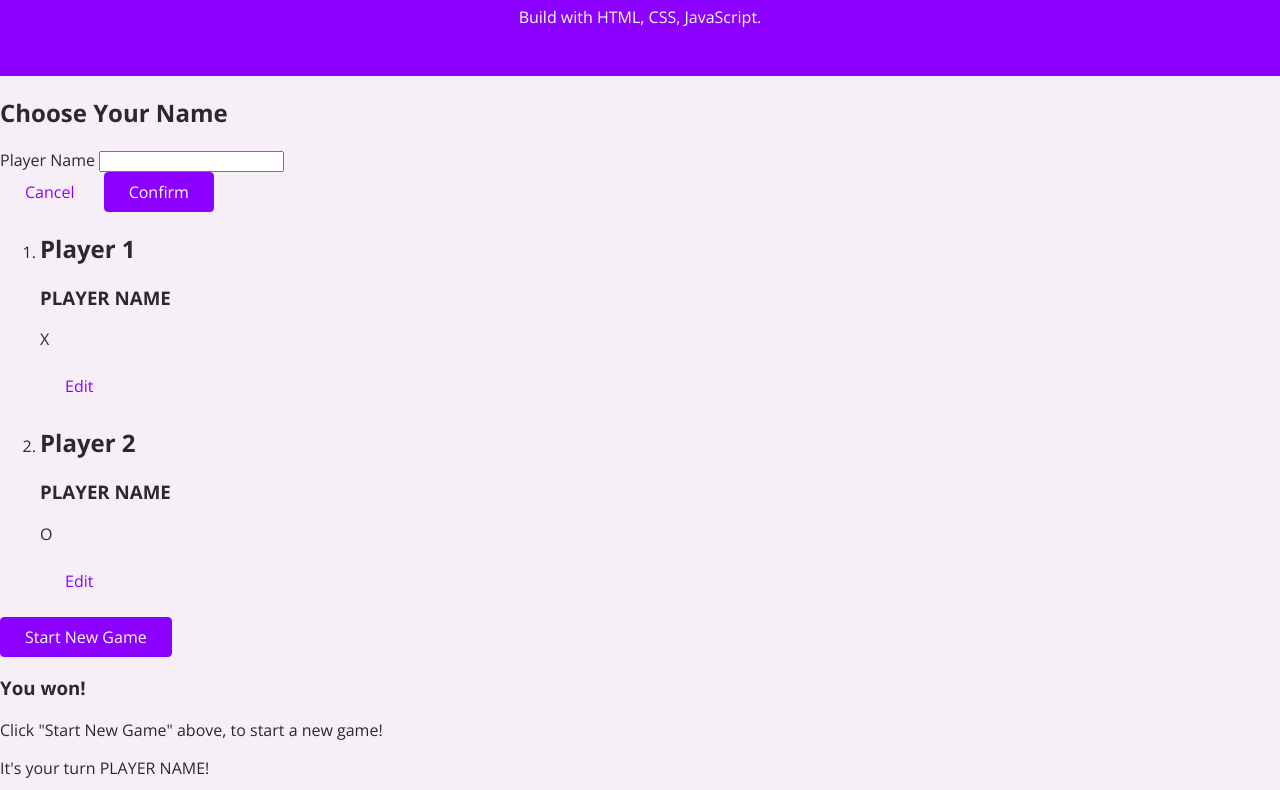
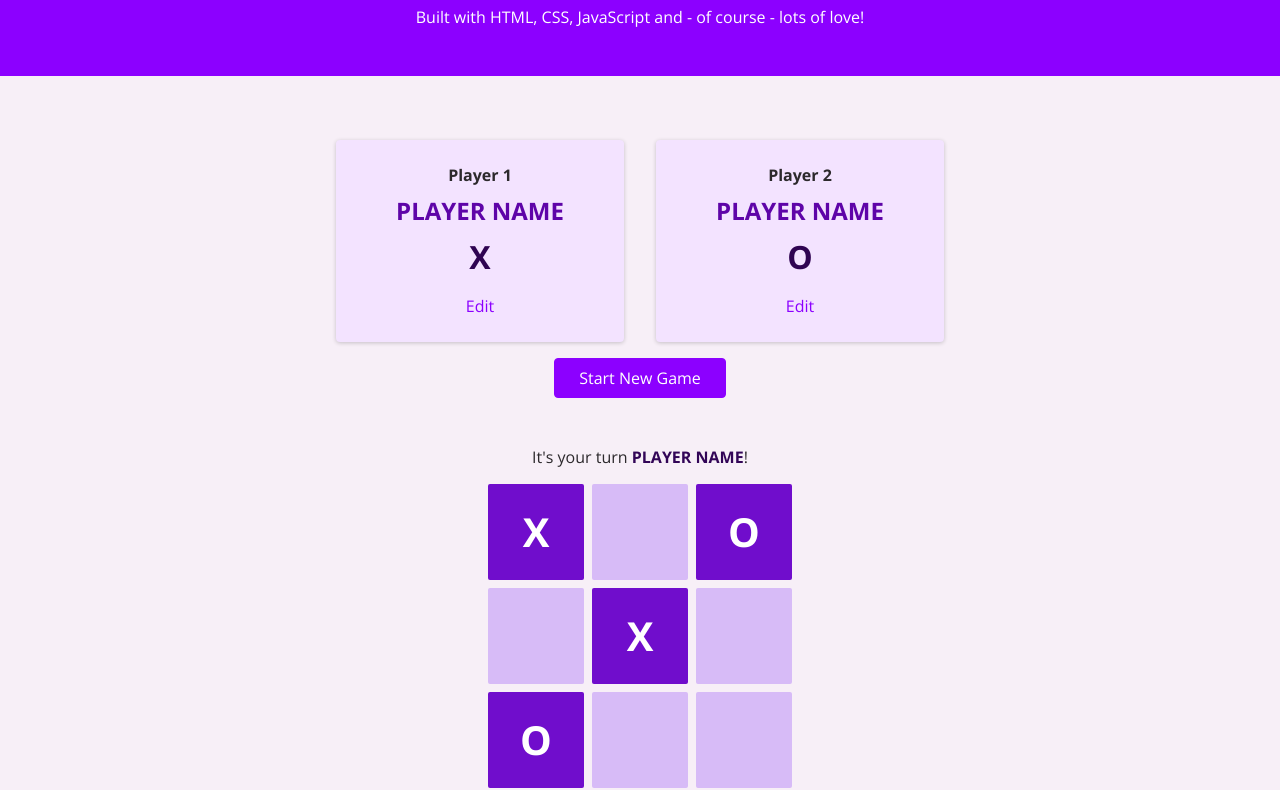
Before and after one commit to SRakiB23/Tic-Tac-Toe-Game, a plain HTML site: page index.html in a window 1280 px wide. Shown: the part 112-902 px from the top of the page. Drawn offline with nearby package versions, Linux system fonts and the light colour scheme.

Commit message:
first commit

```diff
--- a/index.html
+++ b/index.html
@@ -2,27 +2,32 @@
 <html lang="en">
   <head>
     <meta charset="UTF-8" />
+    <meta http-equiv="X-UA-Compatible" content="IE=edge" />
     <meta name="viewport" content="width=device-width, initial-scale=1.0" />
-    <title>Tic-Tac-Toe</title>
-    <link rel="preconnect" href="https://fonts.googleapis.com" />
-    <link rel="preconnect" href="https://fonts.gstatic.com" crossorigin />
+    <title>Tic Tac Toe</title>
+    <link rel="preconnect" href="https://fonts.gstatic.com" />
     <link
-      href="https://fonts.googleapis.com/css2?family=Fira+Sans:wght@400;700&family=Open+Sans:wght@400;700&family=Oswald:wght@700&family=Roboto:wght@400;700&display=swap"
+      href="https://fonts.googleapis.com/css2?family=Open+Sans:wght@400;700&display=swap"
       rel="stylesheet"
     />
-    <link rel="stylesheet" href="styles/styles.css">
+    <link rel="stylesheet" href="styles/styles.css" />
+    <link rel="stylesheet" href="styles/overlays.css">
+    <link rel="stylesheet" href="styles/configuration.css">
+    <link rel="stylesheet" href="styles/game.css">
   </head>
   <body>
+    <div id="backdrop"></div>
     <header id="main-header">
-      <h1>Play Tic Tac Toe</h1>
-      <p>Build with HTML, CSS, JavaScript.</p>
+      <h1>Play Tic, Tac, Toe</h1>
+      <p>Built with HTML, CSS, JavaScript and - of course - lots of love!</p>
     </header>
     <main>
-      <aside>
-        <h2>Choose Your Name</h2>
+      <aside class="modal" id="config-overlay">
+        <h2>Choose your name</h2>
+
         <form>
-          <div>
-            <label for="playername">Player Name</label>
+          <div class="form-control">
+            <label for="playername">Player name</label>
             <input type="text" name="playername" id="playername" />
           </div>
           <div>
@@ -37,7 +42,7 @@
             <article>
               <h2>Player 1</h2>
               <h3>PLAYER NAME</h3>
-              <p>X</p>
+              <p class="player-symbol">X</p>
               <button class="btn btn-alt">Edit</button>
             </article>
           </li>
@@ -45,29 +50,31 @@
             <article>
               <h2>Player 2</h2>
               <h3>PLAYER NAME</h3>
-              <p>O</p>
+              <p class="player-symbol">O</p>
               <button class="btn btn-alt">Edit</button>
             </article>
           </li>
         </ol>
         <button class="btn">Start New Game</button>
       </section>
+
       <section id="active-game">
-        <article>
-          <h3>You won!</h3>
+        <article id="game-over">
+          <h2>You won, <span id="winner-name">PLAYER NAME</span>!</h2>
           <p>Click "Start New Game" above, to start a new game!</p>
         </article>
+
         <p>It's your turn <span id="active-player-name">PLAYER NAME</span>!</p>
-        <ol>
+        <ol id="game-board">
+          <li class="disabled">X</li>
           <li></li>
+          <li class="disabled">O</li>
+
           <li></li>
+          <li class="disabled">X</li>
           <li></li>
 
-          <li></li>
-          <li></li>
-          <li></li>
-
-          <li></li>
+          <li class="disabled">O</li>
           <li></li>
           <li></li>
         </ol>
--- /dev/null
+++ b/styles/configuration.css
@@ -0,0 +1,65 @@
+#config-overlay {
+    text-align: center;
+  }
+
+  #config-overlay h2 {
+    margin: 0.5rem 0;
+  }
+
+  .form-control {
+    margin: 0.5rem 0;
+  }
+
+  .form-control label {
+    display: block;
+    margin-bottom: 0.5rem;
+    font-weight: bold;
+  }
+
+  .form-control input {
+    font: inherit;
+    border: 1px solid rgb(204, 204, 204);
+    width: 15rem;
+    padding: 0.35rem;
+  }
+
+  #game-configuration {
+    width: 90%;
+    max-width: 40rem;
+    margin: 3rem auto;
+    text-align: center;
+  }
+
+  #game-configuration ol {
+    list-style: none;
+    margin: 0;
+    padding: 0;
+    display: flex;
+  }
+
+  #game-configuration li {
+    margin: 1rem;
+    padding: 1rem;
+    width: 50%;
+    background-color: rgb(243, 227, 255);
+    border-radius: 4px;
+    box-shadow: 0 1px 4px rgba(0, 0, 0, 0.2);
+  }
+
+  #game-configuration h2 {
+    font-size: 1rem;
+    margin: 0.5rem 0;
+  }
+
+  #game-configuration h3 {
+    font-size: 1.5rem;
+    margin: 0.5rem 0;
+    color: rgb(94, 4, 168);
+  }
+
+  .player-symbol {
+    font-size: 2rem;
+    font-weight: bold;
+    color: rgb(47, 4, 82);
+    margin: 0.5rem 0;
+  }
--- /dev/null
+++ b/styles/game.css
@@ -0,0 +1,59 @@
+#active-game {
+  text-align: center;
+  margin: 2rem 0 5rem 0; /* top right bottom left */
+  /* display: none; */
+}
+
+#game-over {
+  width: 90%;
+  max-width: 40rem;
+  margin: auto;
+  padding: 1rem 2rem;
+  background-color: rgb(50, 5, 87);
+  color: white;
+  box-shadow: 0 2px 8px rgba(0, 0, 0, 0.2);
+  border-radius: 4px;
+  display: none;
+}
+
+#game-over h2 {
+  font-size: 2.5rem;
+  margin: 0.5rem 0;
+}
+
+#active-player-name {
+  font-weight: bold;
+  color: rgb(50, 5, 87);
+}
+
+#game-board {
+  list-style: none;
+  margin: 1rem 0;
+  padding: 0;
+  display: grid;
+  grid-template-columns: repeat(3, 6rem); /* 6rem 6rem 6rem */
+  grid-template-rows: repeat(3, 6rem); /* 6rem 6rem 6rem */
+  justify-content: center;
+  gap: 0.5rem;
+}
+
+#game-board li {
+  background-color: rgb(215, 187, 247);
+  border-radius: 2px;
+  cursor: pointer;
+  display: flex;
+  justify-content: center;
+  align-items: center;
+  font-size: 2.5rem;
+  font-weight: bold;
+}
+
+#game-board li:hover {
+  background-color: rgb(112, 13, 204);
+}
+
+#game-board li.disabled {
+  background-color: rgb(112, 13, 204);
+  color: white;
+  cursor: default;
+}
--- /dev/null
+++ b/styles/overlays.css
@@ -0,0 +1,27 @@
+.modal {
+    position: fixed;
+    top: 20%;
+    left: 5%;
+    width: 90%;
+    background-color: white;
+    padding: 1rem;
+    border-radius: 6px;
+    box-shadow: 0 2px 8px rgba(0, 0, 0, 0.2);
+    display: none;
+
+}
+
+#backdrop {
+    position: fixed;
+    top: 0;
+    left: 0;
+    width: 100%;
+
+}
+
+@media(min-width: 48rem) {
+    .modal{
+        left: calc(50% - 20rem);
+        width: 40rem;
+    }
+}
```
